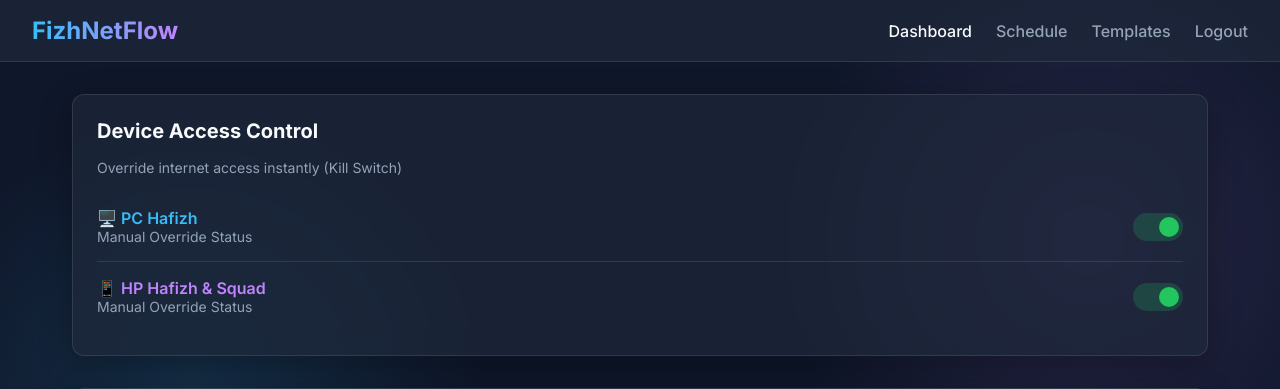
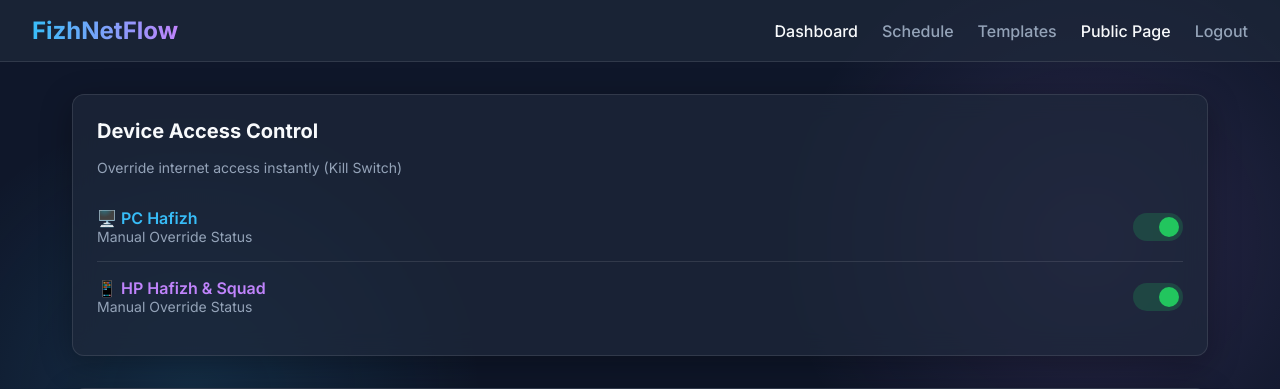
Before and after one commit to asepidung/RB9412nd-Home, a Flask app: page / in a window 1280 px wide. Shown: the top 389 px of the page. Run offline with Flask 3, Linux system fonts and the light colour scheme; the visitor is signed in with stand-in values (Sample User, id 1); some libraries are stand-ins or nearby versions.

Commit message:
Add link to public page in dashboard

```diff
--- a/templates/dashboard.html
+++ b/templates/dashboard.html
@@ -22,6 +22,7 @@
             <a href="#" id="nav-dashboard">Dashboard</a>
             <a href="#" id="nav-schedule">Schedule</a>
             <a href="#" id="nav-templates">Templates</a>
+            <a href="/jadwal" target="_blank" style="color: var(--neon-green);">Public Page</a>
             <a href="{{ url_for('logout') }}">Logout</a>
         </div>
     </nav>
```
